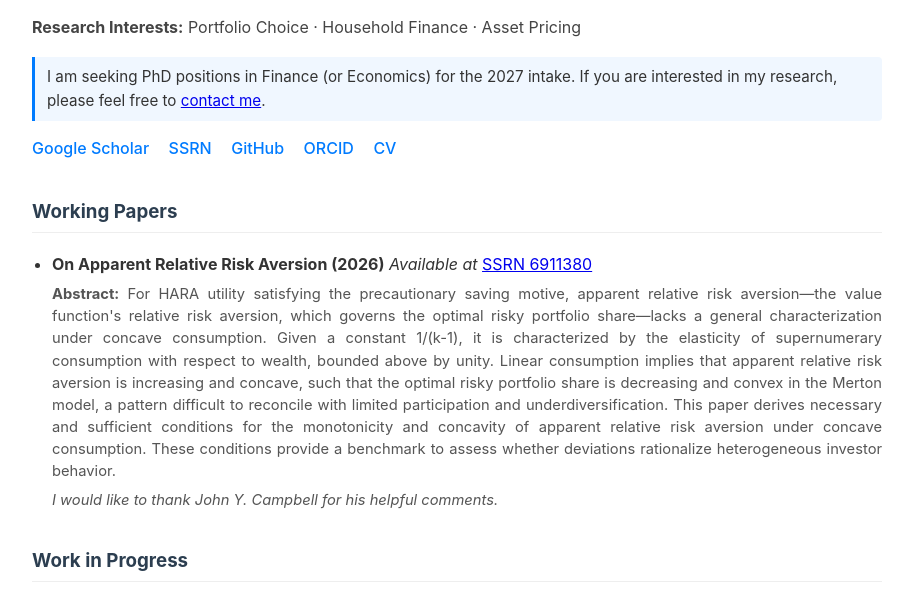
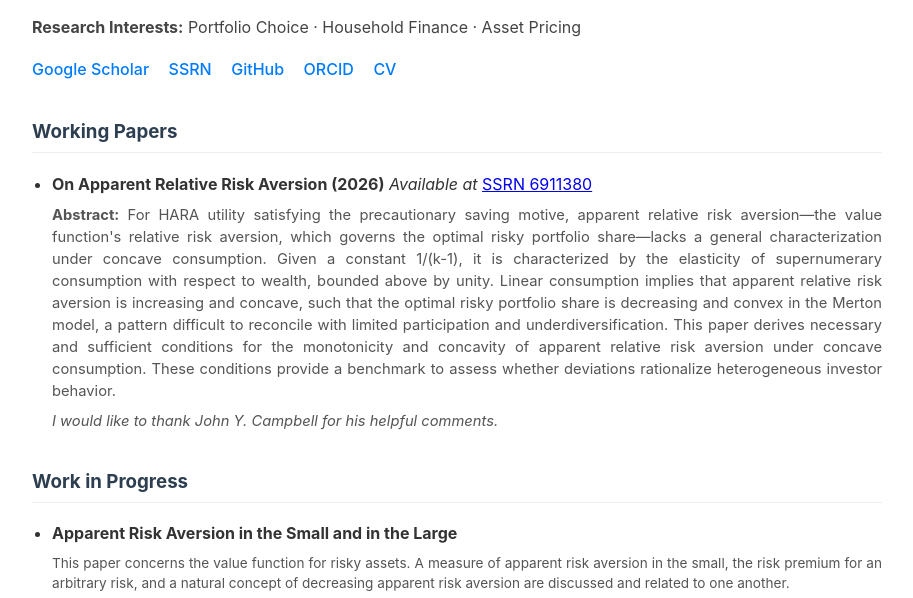
Before and after one commit to MingzheLi-econ/MingzheLi-econ.github.io, a plain HTML site: page index.html in a window 1280 px wide. Shown: the part 155-753 px from the top of the page, without its empty margins (183-1096 px from the left). Drawn offline with Linux system fonts and the light colour scheme.

Commit message:
Update index.html

```diff
--- a/index.html
+++ b/index.html
@@ -38,10 +38,6 @@
 <p class="interests">
     <strong>Research Interests:</strong>
    Portfolio Choice · Household Finance · Asset Pricing
-</p>
-<p class="notice">
-    I am seeking PhD positions in Finance (or Economics) for the 2027 intake.
-    If you are interested in my research, please feel free to <a href="mailto:mingzhe.li.fe@gmail.com">contact me</a>.
 </p>
 
     <div class="links">
```
